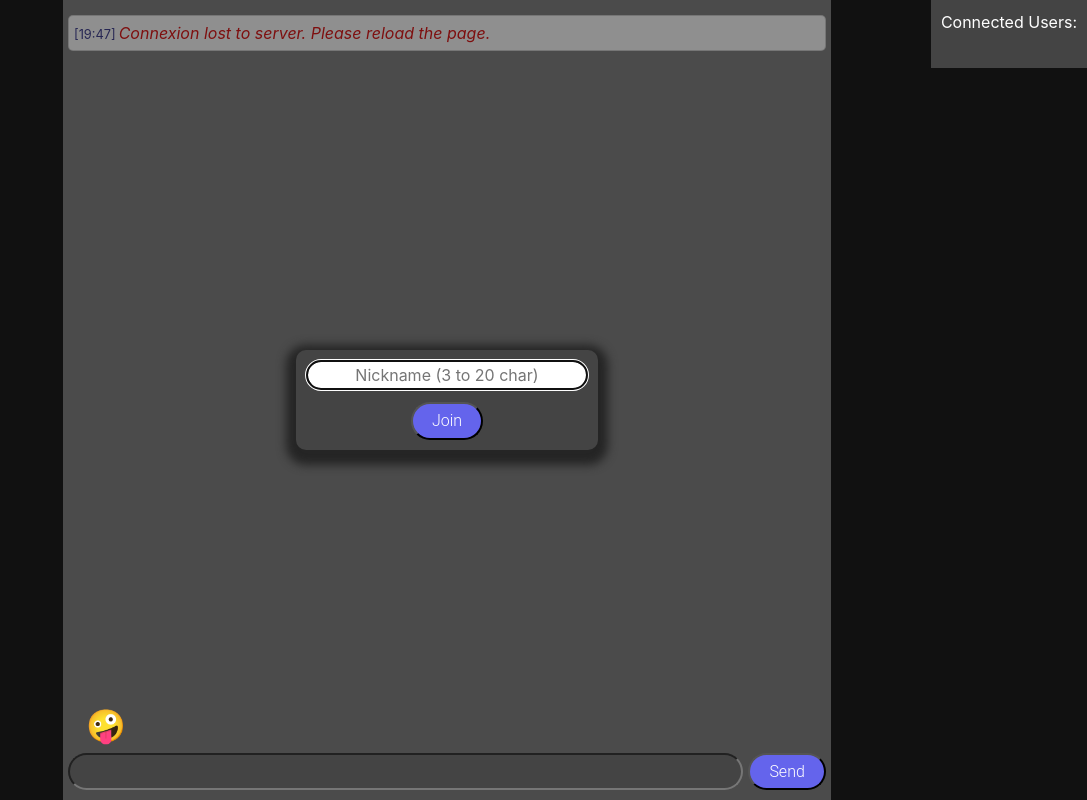
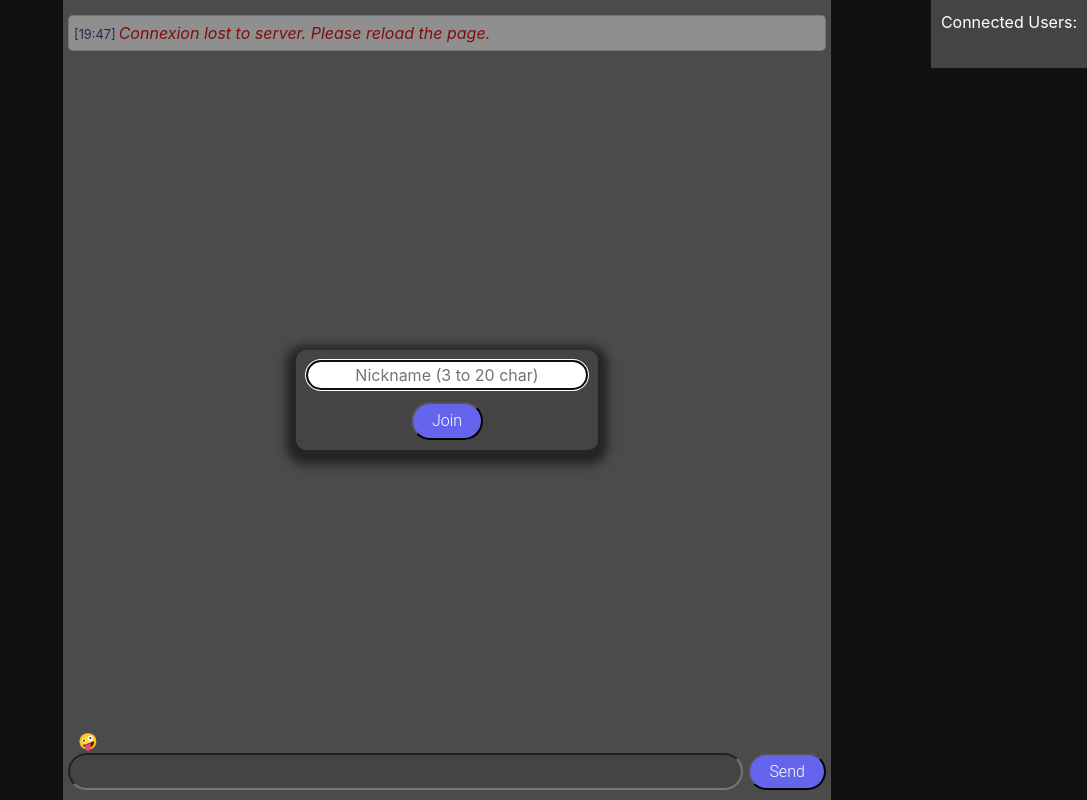
Before and after one commit to Noxilex/WebChat, a website: page public/index.html in a window 1280 px wide. Shown: the whole page, without its empty margins (193-1280 px from the left). Drawn offline with nearby package versions, Linux system fonts and the light colour scheme; no server answers.

Commit message:
Trying without button tag

```diff
--- a/public/index.html
+++ b/public/index.html
@@ -36,14 +36,13 @@
 			<ul id="chat-history"></ul>
 			<div id="send-area">
 				<div id="actions">
-					<button
+					<!-- <button
 						type="button"
 						class="actions-btn"
 						onclick="sendWizz()"
 						id="wizzBtn"
-                    >
-						🤪
-					</button>
+                    > -->
+                    <icon>🤪</icon>
 				</div>
 				<div id="chat-send-container">
 					<input
--- a/public/style.css
+++ b/public/style.css
@@ -214,7 +214,6 @@ body {
 /* ACTIONS BOX */
 #actions {
     margin: 0 10px;
-    box-sizing: border-box;
 }
 
 /* WIZZ STYLE  */
```
